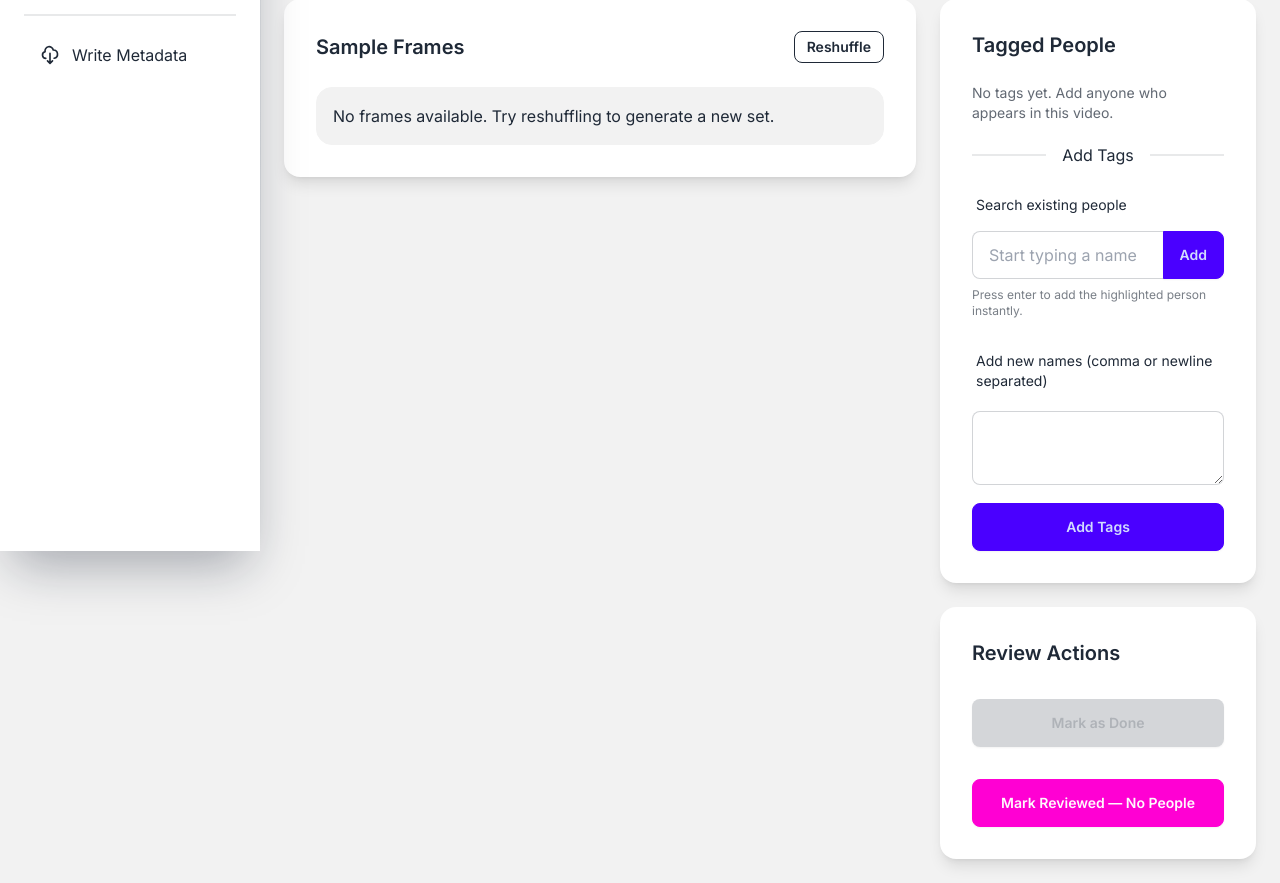
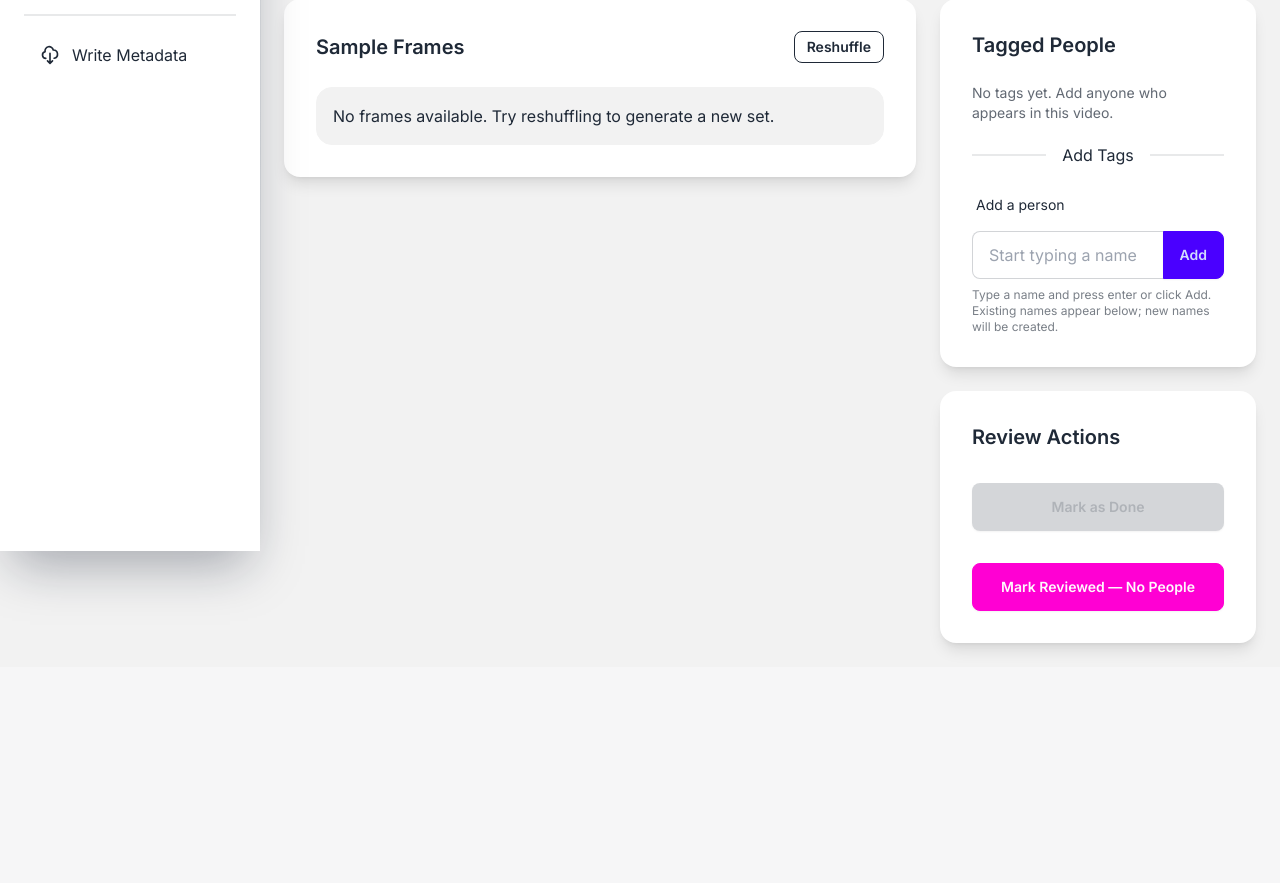
Before and after one commit to jrajasekera/indexium, a Python web app: template templates/video_manual_detail.html in a window 1280 px wide. Shown: the part 249-1132 px from the top of the page. After the commit the page ends 903 px from the top, so only its background shows below. Run offline with Jinja, Linux system fonts and the light colour scheme; the template is opened without the code that fills it, so the values that code supplies are empty; some libraries are stand-ins or nearby versions.

Commit message:
Combine tag inputs on manual screen

```diff
--- a/templates/video_manual_detail.html
+++ b/templates/video_manual_detail.html
@@ -95,15 +95,16 @@
                         {% if focus_person %}
                         <input type="hidden" name="focus_person" value="{{ focus_person }}">
                         {% endif %}
-                        <label class="label"><span class="label-text">Search existing people</span></label>
+                        <label class="label"><span class="label-text">Add a person</span></label>
                         <div class="join w-full">
                             <input
                                 type="text"
-                                name="existing_person"
+                                name="person_name"
                                 list="detail-known-people"
                                 value="{{ focus_person }}"
                                 class="input input-bordered join-item w-full"
                                 placeholder="Start typing a name"
+                                autocomplete="off"
                             >
                             <button type="submit" class="btn btn-primary join-item">Add</button>
                         </div>
@@ -112,15 +113,7 @@
                             <option value="{{ name }}"></option>
                             {% endfor %}
                         </datalist>
-                        <p class="text-xs text-base-content/60">Press enter to add the highlighted person instantly.</p>
-                    </form>
-                    <form action="{{ url_for('manual_video_add_tags', file_hash=video.file_hash) }}" method="post" class="space-y-3">
-                        {% if focus_person %}
-                        <input type="hidden" name="focus_person" value="{{ focus_person }}">
-                        {% endif %}
-                        <label class="label"><span class="label-text">Add new names (comma or newline separated)</span></label>
-                        <textarea name="person_name" class="textarea textarea-bordered w-full" rows="2"></textarea>
-                        <button type="submit" class="btn btn-primary btn-block">Add Tags</button>
+                        <p class="text-xs text-base-content/60">Type a name and press enter or click Add. Existing names appear below; new names will be created.</p>
                     </form>
                 </div>
             </div>
```
Also changed, not shown: app.py (+8 -20 lines).
